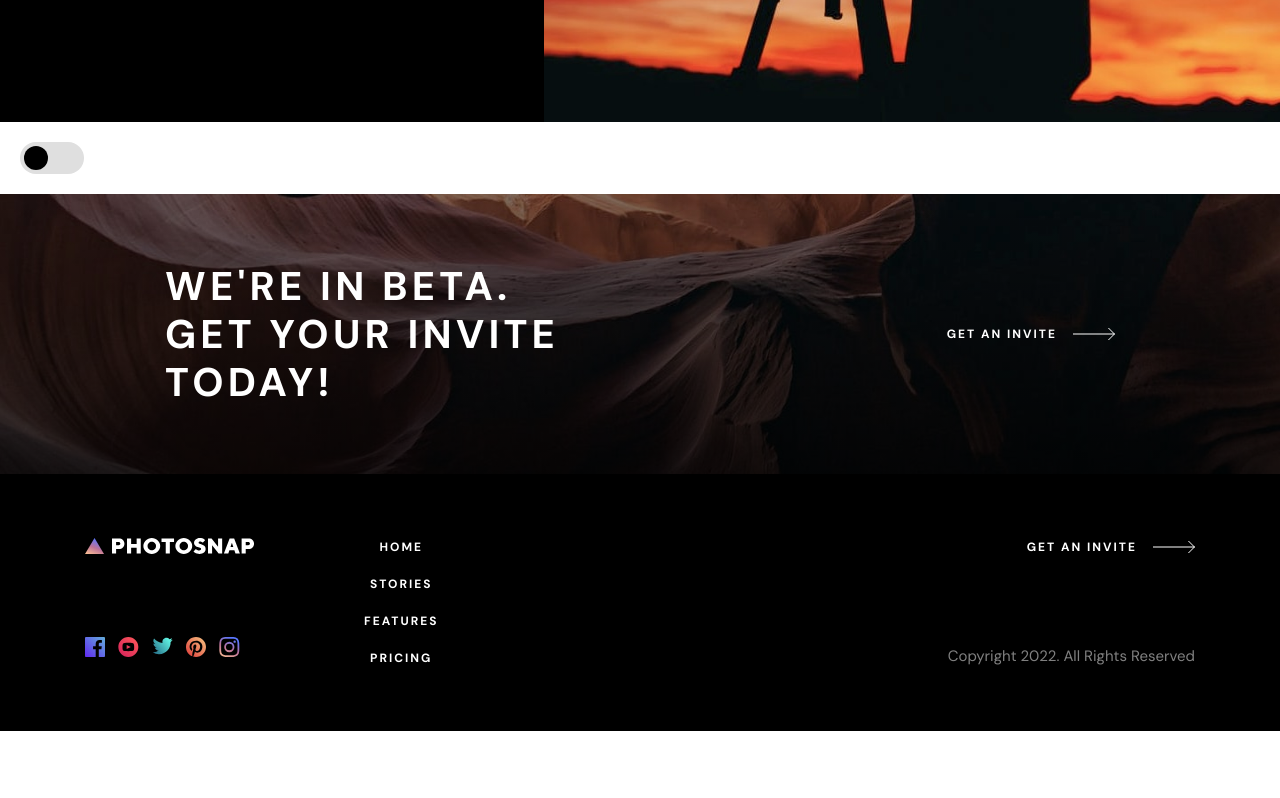
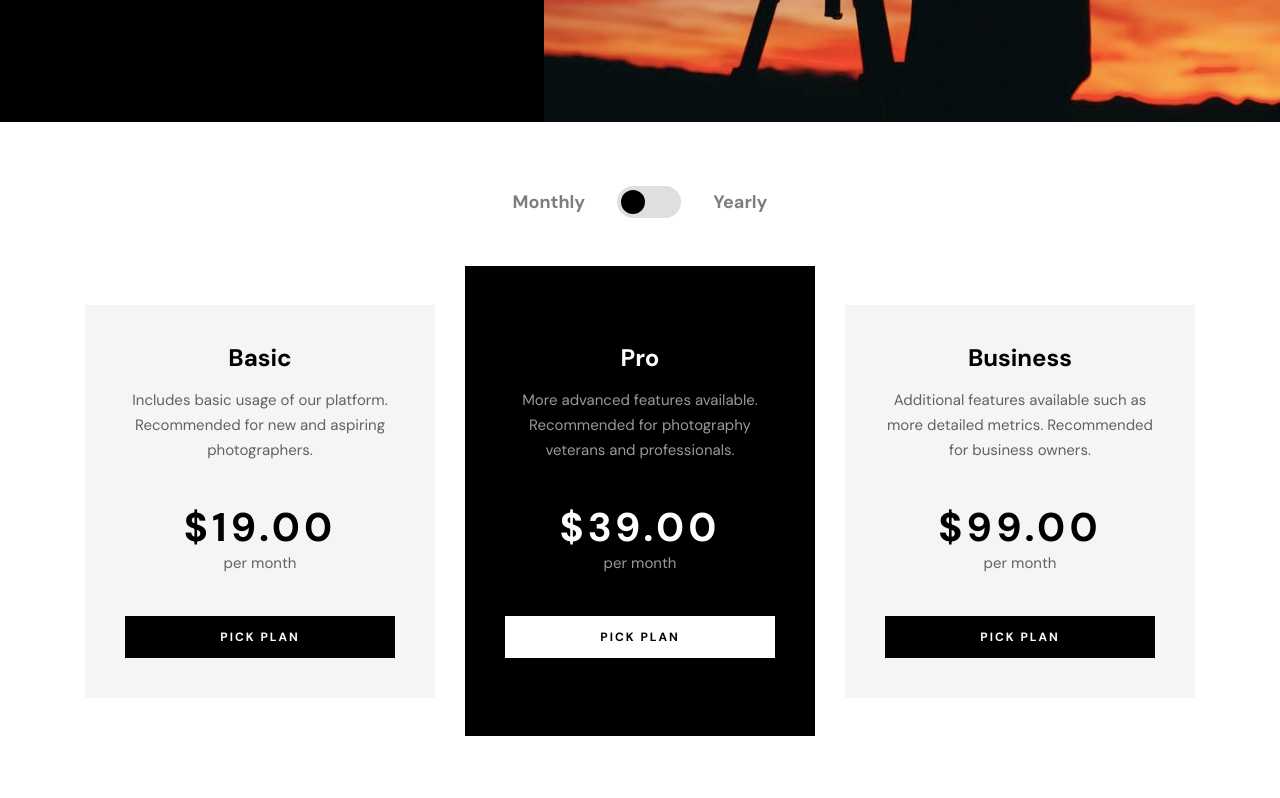
Before and after one commit to Inithar/Photosnap, a React (Vite) app: page /pricing in a window 1280 px wide. Shown: the part 440-1238 px from the top of the page. Before the commit the page ends 1171 px from the top, so only its background shows below. Built offline with nearby package versions, Linux system fonts and the light colour scheme.

Commit message:
added PriceBox component and pricing section to pricing page

```diff
--- /dev/null
+++ b/src/components/molecules/PriceBox/PriceBox.module.scss
@@ -0,0 +1,93 @@
+@use '../../../scss/mixins';
+
+.box {
+  padding: 5.6rem 3.7rem 4rem;
+  background-color: var(--cultured);
+
+  @include mixins.breakpoint('sm') {
+    padding: 5.6rem 4rem 4rem;
+
+    & > div {
+      display: flex;
+      justify-content: space-between;
+    }
+  }
+
+  @include mixins.breakpoint('lg') {
+    padding: 4rem;
+
+    & > div {
+      flex-direction: column;
+    }
+  }
+
+  .description {
+    text-align: center;
+
+    p {
+      margin-top: 1.8rem;
+    }
+
+    @include mixins.breakpoint('sm') {
+      max-width: 27rem;
+      text-align: start;
+    }
+
+    @include mixins.breakpoint('lg') {
+      text-align: center;
+    }
+  }
+
+  .price_box {
+    margin-top: 4rem;
+    text-align: center;
+    color: var(--pure-black);
+
+    .price {
+      font-size: 4rem;
+      line-height: 1.2;
+      font-weight: bold;
+      letter-spacing: 0.415rem;
+    }
+
+    .period {
+      font-size: 1.5rem;
+      line-height: 1.66;
+      opacity: 0.6;
+    }
+
+    @include mixins.breakpoint('sm') {
+      margin-top: 0;
+    }
+
+    @include mixins.breakpoint('lg') {
+      margin-top: 4rem;
+    }
+  }
+
+  .dark_price_box {
+    color: var(--pure-white);
+  }
+
+  & > button {
+    margin-top: 4rem;
+    width: 100%;
+
+    @include mixins.breakpoint('sm') {
+      max-width: 27rem;
+    }
+  }
+}
+
+.dark_box {
+  background-color: var(--pure-black);
+}
+
+.bigger_box {
+  @include mixins.breakpoint('lg') {
+    display: flex;
+    flex-direction: column;
+    justify-content: center;
+    min-height: 47rem;
+  }
+}
--- /dev/null
+++ b/src/components/molecules/PriceBox/index.tsx
@@ -0,0 +1,55 @@
+import styles from './PriceBox.module.scss';
+
+import Button from '../../atoms/Button';
+import Heading from '../../atoms/Heading';
+import Text from '../../atoms/Text';
+import classNames from 'classnames/bind';
+
+interface PriceBoxProps {
+  theme?: 'dark' | 'light';
+  period: 'month' | 'year';
+  bigger?: boolean;
+  heading: string;
+  text: string;
+  price: {
+    month: string;
+    year: string;
+  };
+}
+
+const PriceBox = ({ heading, text, price, theme = 'light', bigger, period }: PriceBoxProps) => {
+  const secondaryTheme = theme === 'dark' ? 'light' : 'dark';
+
+  const cx = classNames.bind(styles);
+
+  const boxClassNames = cx('box', {
+    dark_box: theme === 'dark',
+    bigger_box: bigger
+  });
+
+  const priceBoxClassNames = cx('price_box', {
+    dark_price_box: theme === 'dark'
+  });
+
+  return (
+    <div className={boxClassNames}>
+      <div>
+        <div className={styles.description}>
+          <Heading level="3" theme={secondaryTheme}>
+            {heading}
+          </Heading>
+          <Text theme={secondaryTheme}>{text}</Text>
+        </div>
+
+        <div className={priceBoxClassNames}>
+          <p className={styles.price}>{price[period]}</p>
+          <p className={styles.period}>per {period}</p>
+        </div>
+      </div>
+
+      <Button theme={secondaryTheme}>Pick plan</Button>
+    </div>
+  );
+};
+
+export default PriceBox;
--- /dev/null
+++ b/src/components/pages/Pricing/Pricing.module.scss
@@ -0,0 +1,47 @@
+@use '../../../scss/mixins';
+
+.wrapper {
+  box-shadow: 0px 4px 4px rgba(51, 51, 51, 0.04), 0px 4px 24px rgba(51, 51, 51, 0.24);
+}
+
+.pricing {
+  display: flex;
+  flex-direction: column;
+  align-items: center;
+  padding: 6.4rem 2.9rem;
+
+  .period {
+    display: flex;
+    align-items: center;
+    gap: 3.2rem;
+
+    p {
+      color: var(--primary-black);
+      font-size: 1.8rem;
+      line-height: 1.38;
+      font-weight: bold;
+      opacity: 0.5;
+      transition: opacity 0.4s;
+    }
+
+    .checked {
+      opacity: 1;
+    }
+  }
+
+  .pricing_boxes {
+    display: flex;
+    flex-direction: column;
+    gap: 2.4rem;
+    margin-top: 4rem;
+    width: 100%;
+
+    @include mixins.breakpoint('lg') {
+      flex-direction: row;
+      justify-content: center;
+      align-items: center;
+      gap: 3rem;
+      margin-top: 4.8rem;
+    }
+  }
+}
--- a/src/components/pages/Pricing/index.tsx
+++ b/src/components/pages/Pricing/index.tsx
@@ -1,26 +1,45 @@
-import styles from './Pricing.styles.scss';
-import { header } from '../../../data/pricing.json';
+import styles from './Pricing.module.scss';
+import { header, pricingBoxes } from '../../../data/pricing.json';
+
+import { useState } from 'react';
 
 import Wrapper from '../../atoms/Wrapper';
 import InfoBox from '../../organisms/InfoBox';
 import Beta from '../../organisms/Beta';
 import ToggleInput from '../../atoms/ToggleInput';
+import PriceBox from '../../molecules/PriceBox';
 
-const Pricing = () => (
-  <Wrapper>
+const Pricing = () => {
+  const [period, setPeriod] = useState<'month' | 'year'>('month');
+
+  return (
+    <Wrapper className={styles.wrapper}>
       <header>
         <InfoBox {...header} theme="dark" variant="right" />
       </header>
       <main>
-      <section style={{ padding: '2rem' }}>
-        <ToggleInput />
+        <section className={styles.pricing}>
+          <div className={styles.period}>
+            <p>Monthly</p>
+            <ToggleInput onChange={e => setPeriod(e.target.checked ? 'year' : 'month')} />
+            <p>Yearly</p>
+          </div>
+
+          <div className={styles.pricing_boxes}>
+            {pricingBoxes.map((data, i) => (
+              <PriceBox {...data} period={period} theme={i === 1 ? 'dark' : 'light'} bigger={i === 1} key={crypto.randomUUID()} />
+            ))}
+          </div>
         </section>
+
         <section></section>
+
         <section>
           <Beta />
         </section>
       </main>
     </Wrapper>
   );
+};
 
 export default Pricing;
--- a/src/data/pricing.json
+++ b/src/data/pricing.json
@@ -4,5 +4,31 @@
     "alt": "woman with a camera against a beautiful landscape",
     "heading": "Pricing",
     "text": "Create a your stories, Photosnap is a platform for photographers and visual storytellers. It’s the simple way to create and share your photos."
-  }
+  },
+  "pricingBoxes": [
+    {
+      "heading": "Basic",
+      "text": "Includes basic usage of our platform. Recommended for new and aspiring photographers.",
+      "price": {
+        "month": "$19.00",
+        "year": "$190.00"
+      }
+    },
+    {
+      "heading": "Pro",
+      "text": "More advanced features available. Recommended for photography veterans and professionals.",
+      "price": {
+        "month": "$39.00",
+        "year": "$390.00"
+      }
+    },
+    {
+      "heading": "Business",
+      "text": "Additional features available such as more detailed metrics. Recommended for business owners.",
+      "price": {
+        "month": "$99.00",
+        "year": "$990.00"
+      }
+    }
+  ]
 }
--- a/src/scss/_variables.scss
+++ b/src/scss/_variables.scss
@@ -1,6 +1,7 @@
 :root {
   --pure-black: #000000;
   --light-gray: #dfdfdf;
+  --cultured: #f5f5f5;
   --pure-white: #ffffff;
   --main-accent: linear-gradient(26.57deg, #ffc593 0%, #bc7198 43.29%, #5a77ff 83.33%);
 }
```
Also changed, not shown: src/components/pages/Pricing/Pricing.styles.scss (deleted). Lines whose indentation alone changed are shown as unchanged.
